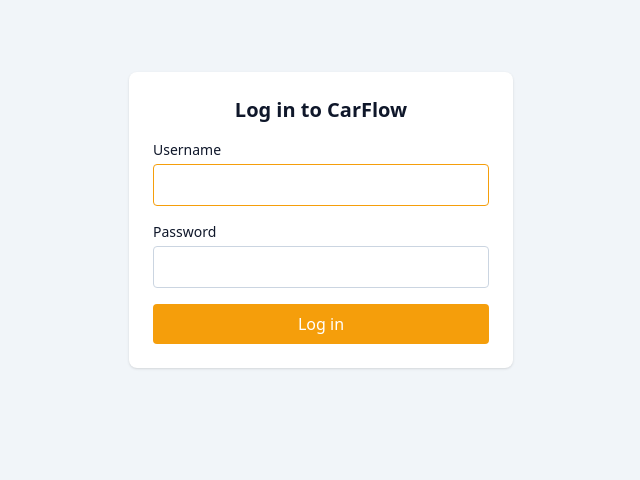
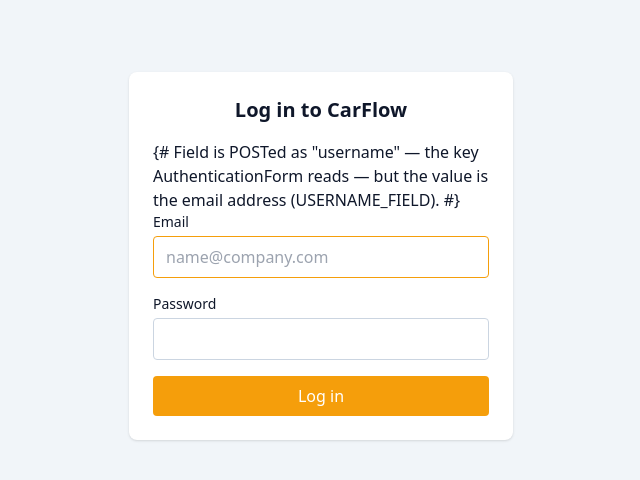
Before and after one commit to hakim402/car-flow, a Django app: page /accounts/login/ in a window 1280 px wide. Shown: the part 52-532 px from the top of the page, without its empty margins (319-959 px from the left). Run offline with Django 5.2, Linux system fonts and the light colour scheme; parts of the project's set-up code (start-up, migrations or seed data) failed here and were passed over.

Commit message:
Email login (USERNAME_FIELD=email + backfill migrations, login template) and language switcher fix: persist choice in django_language cookie (what Django 5 LocaleMiddleware reads) + apply user preferred_language on login

```diff
--- a/apps/accounts/urls.py
+++ b/apps/accounts/urls.py
@@ -6,7 +6,7 @@ from . import views
 urlpatterns = [
     path(
         "login/",
-        auth_views.LoginView.as_view(template_name="accounts/login.html"),
+        views.CarFlowLoginView.as_view(),
         name="login",
     ),
     path("logout/", auth_views.LogoutView.as_view(), name="logout"),
--- a/apps/accounts/views.py
+++ b/apps/accounts/views.py
@@ -1,8 +1,44 @@
 from django.conf import settings
+from django.contrib.auth import views as auth_views
 from django.contrib.auth.decorators import login_required
 from django.shortcuts import redirect, render
-from django.utils.translation import activate
 from django.views.decorators.http import require_POST
+
+# Session key LocaleMiddleware used before Django switched the canonical
+# storage to the LANGUAGE_COOKIE; we still set it for backwards compatibility.
+LANGUAGE_SESSION_KEY = "django_language"
+
+
+def _language_cookie_response(response, language: str):
+    """Persist the language choice where Django 5's LocaleMiddleware actually
+    reads it: the `django_language` COOKIE (session alone is ignored)."""
+    response.set_cookie(
+        settings.LANGUAGE_COOKIE_NAME,
+        language,
+        max_age=60 * 60 * 24 * 365,
+        path=settings.LANGUAGE_COOKIE_PATH,
+        domain=settings.LANGUAGE_COOKIE_DOMAIN,
+        secure=settings.LANGUAGE_COOKIE_SECURE,
+        httponly=settings.LANGUAGE_COOKIE_HTTPONLY,
+        samesite=settings.LANGUAGE_COOKIE_SAMESITE,
+    )
+    return response
+
+
+class CarFlowLoginView(auth_views.LoginView):
+    """Login by email (USERNAME_FIELD) that also activates the user's stored
+    preferred_language (§11.2) immediately after authentication."""
+
+    template_name = "accounts/login.html"
+
+    def form_valid(self, form):
+        response = super().form_valid(form)
+        language = getattr(self.request.user, "preferred_language", "") or ""
+        if language in {code for code, _name in settings.LANGUAGES}:
+            if hasattr(self.request, "session"):
+                self.request.session[LANGUAGE_SESSION_KEY] = language
+            response = _language_cookie_response(response, language)
+        return response
 
 
 @login_required
@@ -13,18 +49,18 @@ def dashboard(request):
 
 @require_POST
 def set_language(request):
-    """Session-based language switcher (§11.2): stores the choice on both the
-    session and the user's preferred_language, then reloads the same page.
-    No locale-prefixed URLs — this is an internal system."""
+    """Language switcher (§11.2): stores the choice in the language cookie
+    (what LocaleMiddleware reads), the session, and the user's
+    preferred_language, then reloads the same page."""
     language = request.POST.get("language", "")
+    response = redirect(request.META.get("HTTP_REFERER") or "/")
     if language in {code for code, _name in settings.LANGUAGES}:
+        response = _language_cookie_response(response, language)
         if hasattr(request, "session"):
-            request.session["django_language"] = language
-        else:
-            activate(language)
+            request.session[LANGUAGE_SESSION_KEY] = language
         if request.user.is_authenticated:
             user = request.user
             if user.preferred_language != language:
                 user.preferred_language = language
                 user.save(update_fields=["preferred_language"])
-    return redirect(request.META.get("HTTP_REFERER") or "/")
+    return response
--- a/apps/core/testing.py
+++ b/apps/core/testing.py
@@ -26,6 +26,9 @@ class UserFactory(factory.django.DjangoModelFactory):
     class Meta:
         model = get_user_model()
 
+    # email is the login identifier (USERNAME_FIELD) and unique — the
+    # sequence keeps factory users collision-free.
+    email = factory.Sequence(lambda n: f"user{n}@example.com")
     username = factory.Sequence(lambda n: f"user{n}")
     company = factory.SubFactory(OrganizationFactory)
     password = factory.PostGenerationMethodCall("set_password", "test-password-123")
--- a/templates/accounts/login.html
+++ b/templates/accounts/login.html
@@ -8,14 +8,17 @@
     <h1 class="text-xl font-semibold mb-4 text-center">{% translate "Log in to CarFlow" %}</h1>
     {% if form.errors %}
         <div class="mb-4 rounded border border-red-300 bg-red-50 px-4 py-2 text-sm text-red-800">
-            {% translate "Your username and password didn't match. Please try again." %}
+            {% translate "Your email and password didn't match. Please try again." %}
         </div>
     {% endif %}
     <form method="post" class="space-y-4">
         {% csrf_token %}
         <div>
-            <label for="id_username" class="block text-sm font-medium mb-1">{% translate "Username" %}</label>
-            <input type="text" name="username" id="id_username" required autofocus
+            {# Field is POSTed as "username" — the key AuthenticationForm
+               reads — but the value is the email address (USERNAME_FIELD). #}
+            <label for="id_username" class="block text-sm font-medium mb-1">{% translate "Email" %}</label>
+            <input type="email" name="username" id="id_username" required autofocus
+                   autocomplete="username" placeholder="name@company.com"
                    class="w-full rounded border border-slate-300 px-3 py-2 focus:border-amber-500 focus:outline-none">
         </div>
         <div>
```
Also changed, not shown: apps/accounts/models.py (+13 -2 lines), apps/accounts/migrations/0004_email_login_prepare.py (added), apps/accounts/migrations/0005_backfill_user_emails.py (added), apps/accounts/migrations/0006_user_email_unique.py (added), locale/en/LC_MESSAGES/django.po, locale/prs/LC_MESSAGES/django.po, locale/ps/LC_MESSAGES/django.po.
